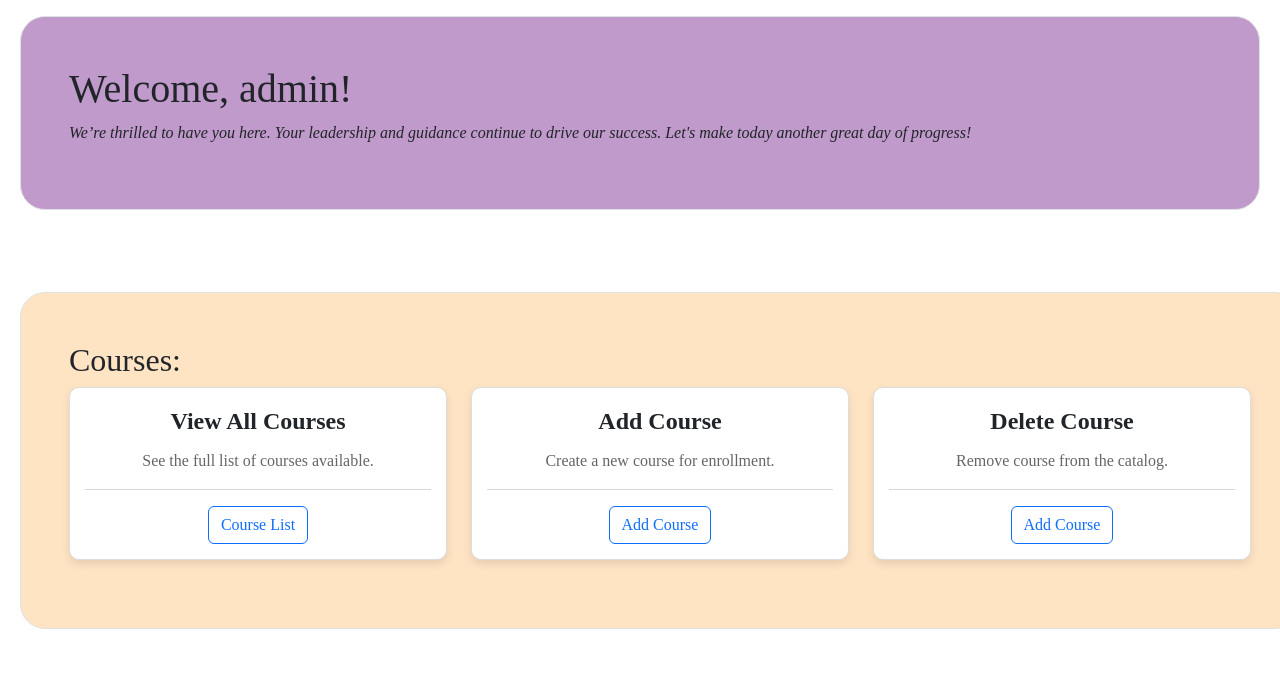
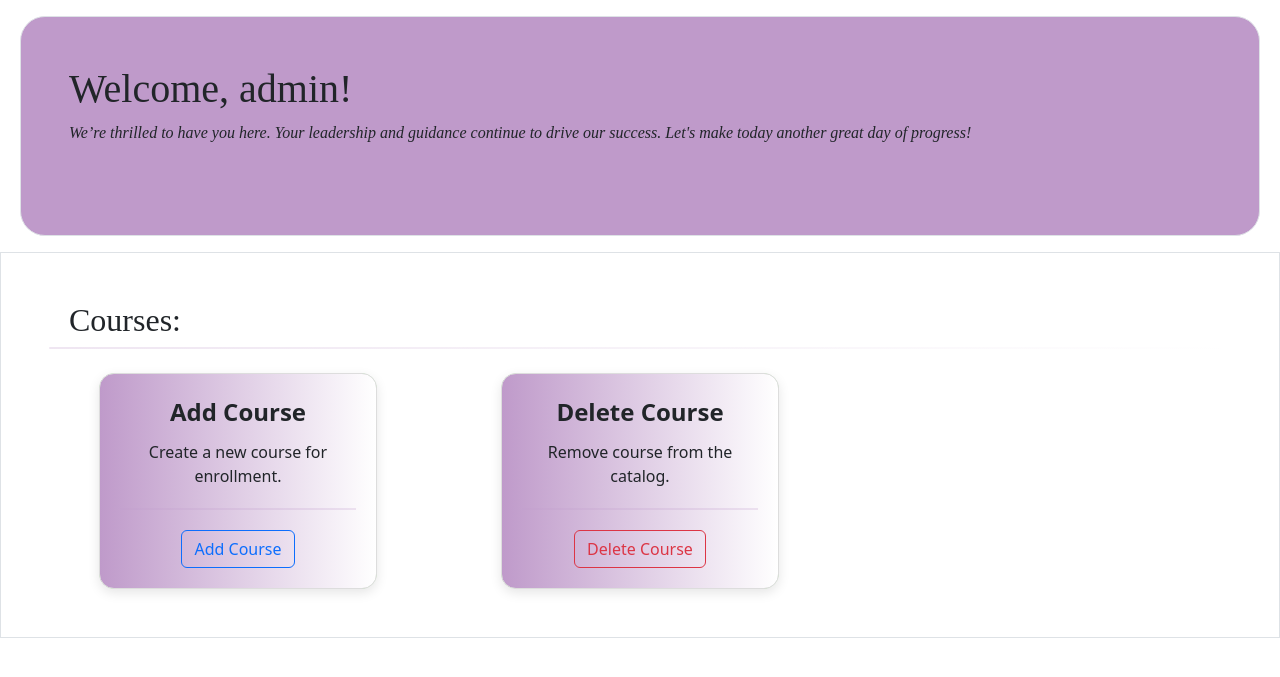
Before and after one commit to Hahaitsriya/FairwayEducationHub, a Django app: page /dashboard/ in a window 1280 px wide. Shown: the top 677 px of the page. Run offline with Django 5.2, Linux system fonts and the light colour scheme; a user stored in the database is signed in; some libraries are stand-ins or nearby versions.

```diff
--- a/Fairway_edu/app/quickstart/views.py
+++ b/Fairway_edu/app/quickstart/views.py
@@ -75,7 +75,6 @@ def login_view(request):
 def course_list(request):
     courses = Course.objects.filter(consultant=request.user)
     user = request.user
-    username = user.username
     return render(request, 'course/course_list.html', {'courses': courses})
 
 @login_required
@@ -102,13 +101,13 @@ def course_create(request):
             course = form.save(commit=False)
             course.consultant = request.user
             course.save()
-            return redirect('course_list')
+            return redirect('dashboard')
     else:
         form = CourseForm()
     return render(request, 'course/course_form.html', {'form': form})
 
 @login_required
-def abc(request):
+def c_delete(request):
      # Extract the logged-in user's details
     user = request.user
     username = user.username
@@ -121,7 +120,7 @@ def abc(request):
         'email': email,
         'courses': courses
     }
-    return render(request, 'course/abc.html', context)
+    return render(request, 'course/c_delete.html', context)
 
 
 @login_required
--- a/Fairway_edu/app/templates/dashboard.html
+++ b/Fairway_edu/app/templates/dashboard.html
@@ -9,73 +9,126 @@
     {% bootstrap_css %}
     {% bootstrap_javascript %}
     <style>
+        .styled-hr {
+            border: none;
+            height: 2px;
+            background: linear-gradient(to right, #BF9ACA, transparent);
+            border-radius: 5px;
+            margin: 0 auto; /* Center the line */
+        }
+
+        /* Style for the course cards */
         .course-card {
             border: 1px solid #ddd;
-            border-radius: 10px;
-            padding: 15px;
-            margin-bottom: 20px;
+            border-radius: 15px; /* Slightly larger border radius */
+            padding: 20px; /* Adjust padding for better content fit */
             text-align: center;
-            box-shadow: 0 4px 8px rgba(0, 0, 0, 0.1);
-            background-color: white;
+            box-shadow: 0 4px 12px rgba(0, 0, 0, 0.1); /* Slightly deeper shadow for a modern look */
+            background: linear-gradient(to right, #BF9ACA, #ffffff); /* Gradient background */
+            box-shadow: 0 4px 12px rgba(0, 0, 0, 0.1); /* Shadow for depth */
+            margin: 0 auto; /* Center cards within columns */
+            transition: transform 0.3s ease, box-shadow 0.3s ease; /* Smooth transition for hover effect */
+            padding-right: 50px;
         }
+
+        /* Hover effect for the course card */
+        .course-card:hover {
+            transform: translateY(-10px); /* Slight lift effect on hover */
+            box-shadow: 0 8px 16px rgba(0, 0, 0, 0.2); /* Deeper shadow on hover */
+        }
+
+        /* Additional styling for card title and description */
         .course-name {
             font-size: 1.5rem;
             font-weight: bold;
             margin-bottom: 10px;
         }
+
         .course-description {
             font-size: 1rem;
-            color: #666;
         }
+
+        .card-divider {
+            margin: 20px 0; /* Space above and below the divider */
+            border: none;
+            height: 2px;
+            background: #BF9ACA;
+        }
+
+
+        .course-card {
+            border: 1px solid #ddd;
+            border-radius: 15px; /* Slightly larger border radius */
+            padding: 20px; /* Adjust padding for better content fit */
+            text-align: center;
+            box-shadow: 0 4px 12px rgba(0, 0, 0, 0.1); /* Slightly deeper shadow for a modern look */
+            background-color: rgb(148, 222, 136);
+            margin: 0 50px; /* Center cards within columns */
+            margin-left: 50px;
+        }
+
+        /* Additional styling for card title and description */
+        .course-name {
+            font-size: 1.5rem;
+            font-weight: bold;
+            margin-bottom: 10px;
+        }
+
+        .course-description {
+            font-size: 1rem;
+        }
+
+        .card-divider {
+            margin: 20px 0; /* Space above and below the divider */
+            border: none;
+            height: 2px;
+            background: #BF9ACA;
+        }
+
+
     </style>
 </head>
 <body>
     <div class="container-fuild">
-        <div class="container-fuild p-5 my-3 border fixed" style="border-radius: 25px; margin-left: 20px; margin-right: 20px; background-color: #BF9ACA; font-family: 'Times New Roman', Times, serif;">
+        <div class="container-fuild p-5 my-3 border sticky-top" style="border-radius: 25px; margin-left: 20px; margin-right: 20px; background-color: #BF9ACA; font-family: 'Times New Roman', Times, serif;">
             <h1>Welcome, {{ username }}!</h1>
             <p><i>We’re thrilled to have you here. Your leadership and guidance continue to drive our success. Let's make today another great day of progress!</i></p>
+            <hr style="border: none; height: 2px; background: linear-gradient(to right, #BF9ACA); border-radius: 5px; margin: 20px 0;">
         </div>
-        <hr style="border: none; height: 2px; background: linear-gradient(to right, #BF9ACA); border-radius: 5px; margin: 20px 0;">
-
-        <br>
-        <div class="container-fluid p-5 my-3 border" style="border-radius: 25px; margin-left: 20px; margin-right: 20px; background-color: bisque; font-family: 'Times New Roman', Times, serif;">
-            <h2>Courses:</h2>
-            <div class="row">
+        <div class="container-fluid p-5 my-3 border course-container">
+            <h2 style="padding-left: 20px; font-family:'Times New Roman', Times, serif;" >Courses:</h2>
+            <hr class="styled-hr">
+            <br>
+            <div class="row g-8"> <!-- Added g-4 class for spacing -->
                 <div class="col-lg-4 col-md-6 col-sm-12">
-                    <div class="course-card">
-                        <div class="course-name">View All  Courses</div>
-                        <div class="course-description">
-                            See the full list of courses available.
-                            <br>
-                            <hr>
-                            <a class="btn btn-outline-primary" href="{% url 'course_list' %}"> Course List</a>
-                        </div>
-                    </div>
-                </div>
-                <div class="col-lg-4 col-md-6 col-sm-12">
-                    <div class="course-card">
+                    <div class="course-card h-100">
                         <div class="course-name">Add Course</div>
                         <div class="course-description">
                             Create a new course for enrollment.
                             <br>
-                            <hr>
+                            <hr class="card-divider">
                             <a class="btn btn-outline-primary" href="{% url 'course_create' %}">Add Course</a>
                         </div>
                     </div>
                 </div>
                 <div class="col-lg-4 col-md-6 col-sm-12">
-                    <div class="course-card">
+                    <div class="course-card h-100">
                         <div class="course-name">Delete Course</div>
                         <div class="course-description">
                             Remove course from the catalog.
                             <br>
-                            <hr>
-                            <a class="btn btn-outline-primary" href="{% url 'abc' %}">Add Course</a>
+                            <hr class="card-divider">
+                            <a class="btn btn-outline-danger" href="{% url 'c_delete' %}">Delete Course</a>
                         </div>
                     </div>
                 </div>
             </div>
         </div>
-    </div>
+
+        </div>
+
+
+        <br>
+
 </body>
 </html>
--- a/Fairway_edu/app/urls.py
+++ b/Fairway_edu/app/urls.py
@@ -16,7 +16,7 @@ Including another URLconf
 """
 from django.contrib import admin
 from django.urls import path
-from app.quickstart.views import index,sign_up,login_view,course_list,dashboard,course_create,delete_course,abc
+from app.quickstart.views import index,sign_up,login_view,course_list,dashboard,course_create,delete_course,c_delete
 from django.conf import settings
 from django.conf.urls.static import static
 
@@ -30,6 +30,6 @@ urlpatterns = [
     path('login/', login_view, name='login'),
     path('course/course_list/', course_list, name='course_list'),
     path('course/course_form/', course_create, name='course_create'),
-    path('course/abc/', abc, name='abc'),
+    path('course/c_delete/', c_delete, name='c_delete'),
     path('course/course_delete/<int:id>/', delete_course, name='delete_course'),
 ]+ static(settings.STATIC_URL, document_root=settings.STATIC_ROOT)
```
Also changed, not shown: Fairway_edu/app/templates/course/abc.html (deleted, +0 -36 lines), Fairway_edu/app/templates/course/c_delete.html (added, +145 -0 lines), Fairway_edu/app/templates/course/course_delete.html (+49 -3 lines), Fairway_edu/app/templates/course/delete_conf.html (indentation only), Fairway_edu/db.sqlite3.
